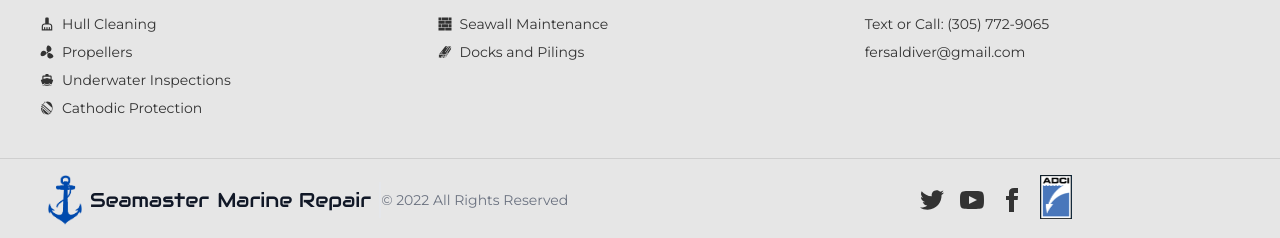
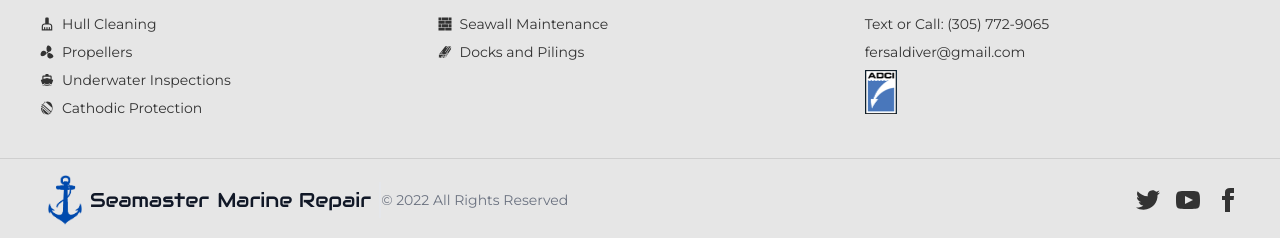
Before and after one commit to fsalcedo55/underwater-services, a Next.js app: page / in a window 1280 px wide. Shown: the part 3442-3680 px from the top of the page. Built offline with nearby package versions, Linux system fonts and the light colour scheme.

Commit message:
Update footer

```diff
--- a/components/footer.js
+++ b/components/footer.js
@@ -35,6 +35,9 @@ export default function Footer() {
           <span className="footer-title">Contact</span>
           <p className="link link-hover">Text or Call: (305) 772-9065</p>
           <p className="link link-hover">fersaldiver@gmail.com</p>
+          <div className="relative w-8 h-11">
+            <Image src="/adci.png" alt="adci" layout="fill" />
+          </div>
         </div>
       </footer>
       <footer className="px-10 py-4 border-t footer bg-base-200 text-base-content border-base-300">
@@ -98,9 +101,6 @@ export default function Footer() {
             </a>
           </div>
         </div>
-        <div className="relative w-8 h-11">
-          <Image src="/adci.png" alt="adci" layout="fill" />
-        </div>
       </footer>
     </div>
   )
```
